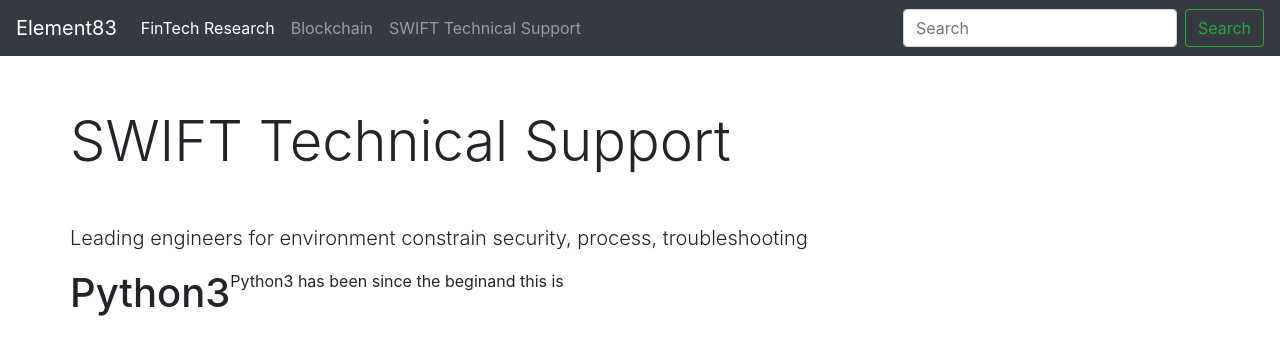
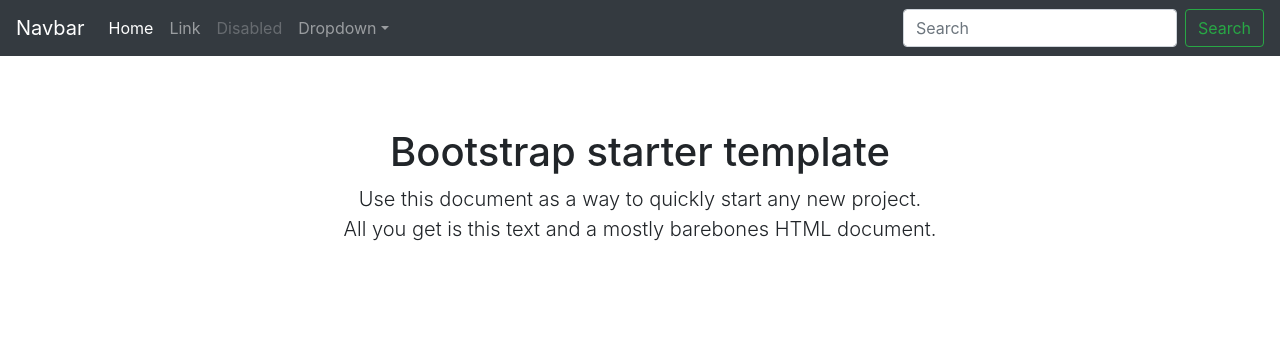
Before and after one commit to netsamir/e83-boot-bootstrap4, a Node project: template src/index.pug in a window 1280 px wide. Shown: the top 364 px of the page. Run offline with Node 20 templates, Linux system fonts and the light colour scheme; the template is opened without the code that fills it, so the values that code supplies are empty; style sheets or scripts are compiled from the project's sources; some libraries are stand-ins or nearby versions.

Commit message:
updating with the starter template

```diff
--- a/gulpfile.js
+++ b/gulpfile.js
@@ -4,6 +4,7 @@
     pug = require('gulp-pug'),
     del = require('del'),
     sass = require('gulp-sass'),
+    sourcemaps = require('gulp-sourcemaps'),
     uglify = require('gulp-uglify'),
     watch = require('gulp-watch'),
     browserSync = require('browser-sync').create();
@@ -40,6 +41,7 @@
 var sass_files = ['./src/scss/theme.scss', './src/scss/custom.sass']
 gulp.task('sass', function(){
   return gulp.src(sass_files)
+    .pipe(sourcemaps.init())
     .pipe(sass(
             {
               errLogToconsole: true,
--- a/src/_layout.pug
+++ b/src/_layout.pug
@@ -1,14 +1,20 @@
 doctype
-html
+html(lang="en")
   head
     meta(charset='utf-8')
     meta(name='viewport', content='width=device-width, initial-scale=1 shrink-to-fit=no')
     meta(http-equiv='x-ua-compatible' content='ie=edge')
-    title Mercyl
+    meta(name="description" content="")
+    meta(name="author" content="")
+
+    link(rel="icon" href="favicon.ico")
+
+    title Starter Template for Bootstrap
 
     // CSS Global Compulsory
     link(rel="stylesheet", type="text/css", href="css/theme.css")
     link(rel="stylesheet", type="text/css", href="css/custom.css")
+
 
   body
     include partials/_header.html
@@ -17,11 +23,10 @@
     // Bootstrap core JavaScript
     // ==================================================
     // Placed at the end of the document so the pages load faster
-
-    // JS Global Compulsory
     script(type="text/javascript", src="vendor/js/jquery.min.js")
     script(type="text/javascript", src="vendor/js/tether.min.js")
     script(type="text/javascript", src="vendor/js/bootstrap.min.js")
+    script(type="text/javascript", src="vendor/js/popper.min.js")
 
     // Application JS
     script(type="text/javascript", src="js/app.min.js")
--- a/src/index.pug
+++ b/src/index.pug
@@ -1,11 +1,10 @@
 extends _layout
 
 block main
-  .container
-    .row
-      .display-4.mt-5.mb-5 SWIFT Technical Support
-      p.lead Leading engineers for environment constrain security, process, troubleshooting
-    .row
-      h1.mb-5 Python3
-      p Python3 has been since the begin
-      p and this is
+  main.container(role='main')
+    .starter-template
+      h1 Bootstrap starter template
+      p.lead
+        | Use this document as a way to quickly start any new project.
+        br
+        |  All you get is this text and a mostly barebones HTML document.
--- a/src/partials/_header.html
+++ b/src/partials/_header.html
@@ -1,23 +1,31 @@
 <header>
-    <!-- Fixed navbar -->
-    <nav class="navbar navbar-expand-md navbar-dark fixed-top bg-dark">
-      <a class="navbar-brand" href="#">Element83</a>
-      <button class="navbar-toggler" type="button" data-toggle="collapse" data-target="#navbarCollapse" aria-controls="navbarCollapse" aria-expanded="false" aria-label="Toggle navigation">
+  <nav class="navbar navbar-expand-md navbar-dark bg-dark fixed-top">
+    <a class="navbar-brand" href="#">Navbar</a>
+    <button class="navbar-toggler" type="button" data-toggle="collapse" data-target="#navbarsExampleDefault" aria-controls="navbarsExampleDefault" aria-expanded="false" aria-label="Toggle navigation">
       <span class="navbar-toggler-icon"></span>
     </button>
-      <div class="collapse navbar-collapse" id="navbarCollapse">
+
+    <div class="collapse navbar-collapse" id="navbarsExampleDefault">
       <ul class="navbar-nav mr-auto">
         <li class="nav-item active">
-            <a class="nav-link" href="#">FinTech Research</a>
+          <a class="nav-link" href="#">Home <span class="sr-only">(current)</span></a>
         </li>
         <li class="nav-item">
-            <a class="nav-link" href="#">Blockchain</a>
+          <a class="nav-link" href="#">Link</a>
         </li>
         <li class="nav-item">
-            <a class="nav-link" href="#">SWIFT Technical Support</a>
+          <a class="nav-link disabled" href="#">Disabled</a>
+        </li>
+        <li class="nav-item dropdown">
+          <a class="nav-link dropdown-toggle" href="http://example.com" id="dropdown01" data-toggle="dropdown" aria-haspopup="true" aria-expanded="false">Dropdown</a>
+          <div class="dropdown-menu" aria-labelledby="dropdown01">
+            <a class="dropdown-item" href="#">Action</a>
+            <a class="dropdown-item" href="#">Another action</a>
+            <a class="dropdown-item" href="#">Something else here</a>
+          </div>
         </li>
       </ul>
-        <form class="form-inline mt-2 mt-md-0">
+      <form class="form-inline my-2 my-lg-0">
         <input class="form-control mr-sm-2" type="text" placeholder="Search" aria-label="Search">
         <button class="btn btn-outline-success my-2 my-sm-0" type="submit">Search</button>
       </form>
--- a/src/scss/custom.sass
+++ b/src/scss/custom.sass
@@ -1,11 +1,7 @@
+body
+  padding-top: 5rem
+  margin-bottom: 60px
 
-body
-  margin-bottom: 60px
-body
-  .container
-    padding: 60px 15px 0
-
-.values
-  padding: 1.5rem
-  margin-right: 0
-  margin-left: 0
+.starter-template
+  padding: 3rem 1.5rem
+  text-align: center
```
Lines whose indentation alone changed are shown as unchanged.
